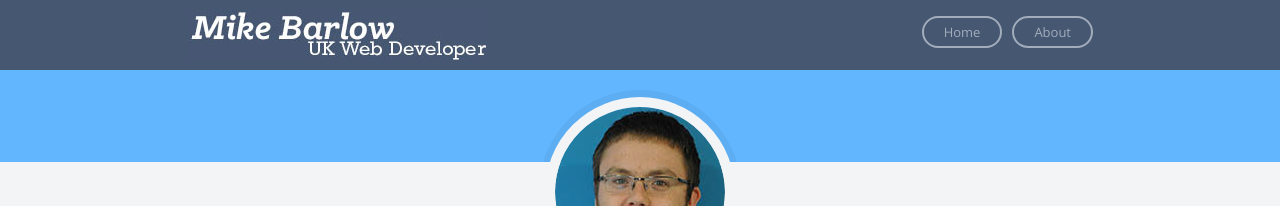
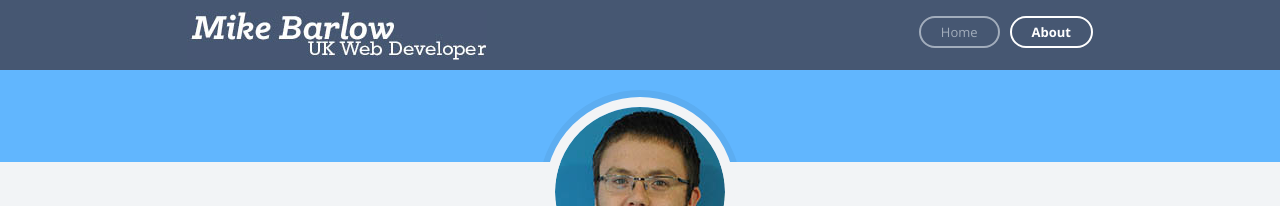
Before and after one commit to peakstoneuk/peakstoneuk.github.io, a Jekyll site: the page built from about.md, in a window 1280 px wide. Shown: the top 206 px of the page. Built offline with Jekyll 4.4.1, drawn with Linux system fonts in a browser that asks for light colours; nearby versions of some CDN libraries.

Commit message:
trying to fix menu active state and post exerts

```diff
--- a/_includes/header.html
+++ b/_includes/header.html
@@ -15,10 +15,10 @@
             <!-- Nav Bar (LEFT) -->
             <nav>
                 <ul>
-                    <li><a href="/" class="nav_link">Home</a></li>
+                    <li><a href="/" class="nav_link"{%if page.url == '/' %} id="nav_current"{% endif %}>Home</a></li>
                 {% for my_page in site.pages %}
                     {% if my_page.title %}
-                        <li><a class="nav_link" href="{{ my_page.url | prepend: site.baseurl }}">{{ my_page.title }}</a></li>
+                        <li><a class="nav_link"{%if my_page.url == page.url %} id="nav_current"{% endif %} href="{{ my_page.url | prepend: site.baseurl }}">{{ my_page.title }}</a></li>
                     {% endif %}
                 {% endfor %}
                 </ul>
--- a/index.html
+++ b/index.html
@@ -26,7 +26,7 @@ layout: default
                 <!-- Post Body -->
                 <div class="post_body">
 
-                    {{ page.excerpt }}
+                    {{ post.excerpt }}
 
                 </div>
 
```
